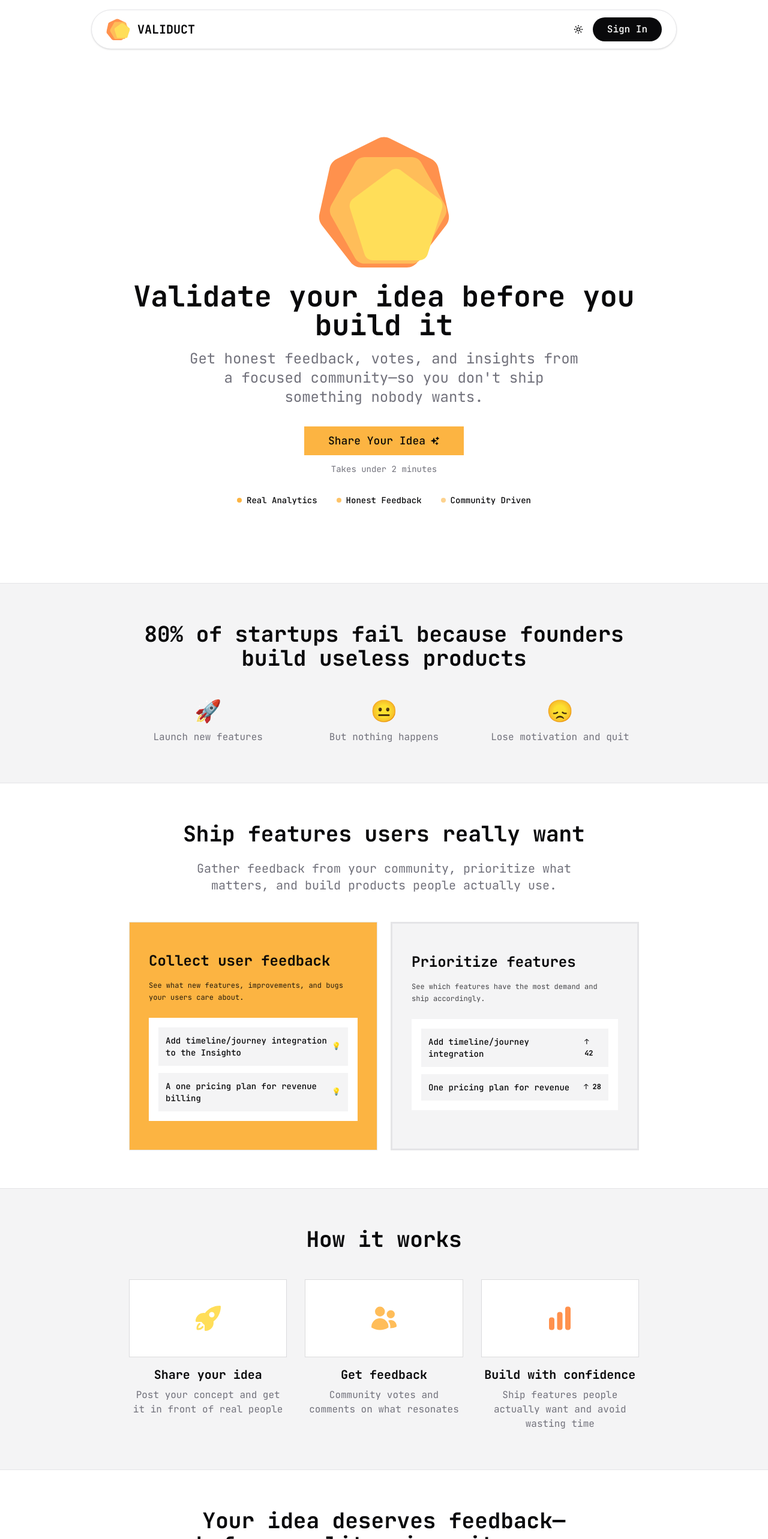
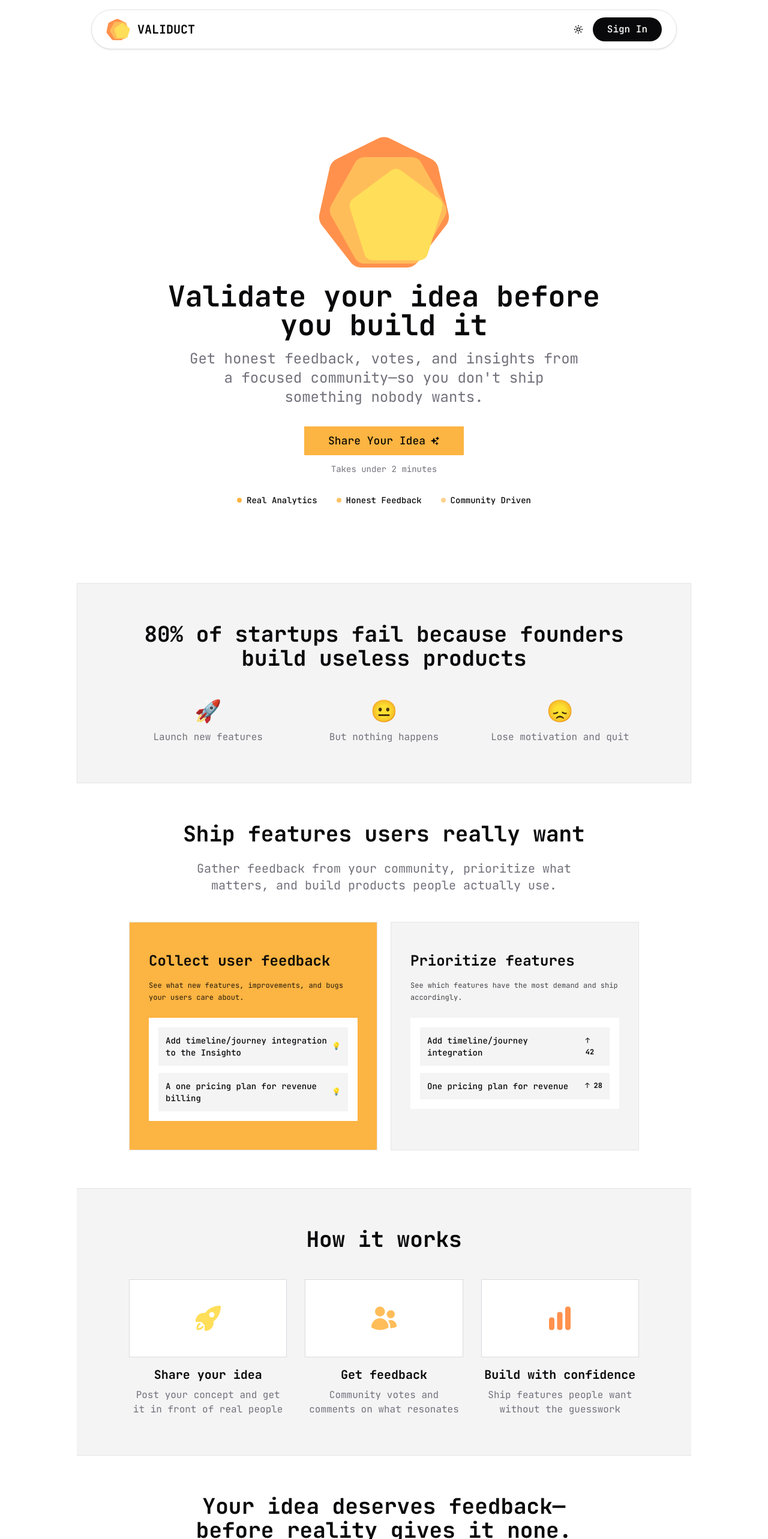
Before and after one commit to Ayroid/validuct, a Next.js app in the folder frontend/: page / in a window 1280 px wide. Shown: the top 2566 px of the page at 60% size. Built offline with nearby package versions, Linux system fonts and the light colour scheme; no server answers.

Commit message:
fix: set max-w-4xl

```diff
--- a/frontend/app/[username]/page.tsx
+++ b/frontend/app/[username]/page.tsx
@@ -104,7 +104,7 @@ export default function ProfilePage() {
 		<div className="min-h-screen bg-background">
 			{/* Profile Header */}
 			<div className="bg-card border-b">
-				<div className="max-w-7xl mx-auto px-4 sm:px-6 lg:px-8 py-8">
+				<div className="max-w-4xl mx-auto px-4 sm:px-6 lg:px-8 py-8">
 					<div className="max-w-4xl">
 						<Link
 							href="/home"
@@ -202,7 +202,7 @@ export default function ProfilePage() {
 			</div>
 
 			{/* Ideas Section */}
-			<div className="max-w-7xl mx-auto px-4 sm:px-6 lg:px-8 py-8">
+			<div className="max-w-4xl mx-auto px-4 sm:px-6 lg:px-8 py-8">
 				{/* Tabs */}
 				<div className="flex items-center justify-between mb-6">
 					<div className="flex gap-4 border-b">
--- a/frontend/app/home/page.tsx
+++ b/frontend/app/home/page.tsx
@@ -4,7 +4,7 @@ import IdeaShare from "@/components/IdeaShare";
 
 export default function TimelinePage() {
 	return (
-		<div className="min-h-screen bg-background">
+		<div className="min-h-screen bg-background max-w-5xl mx-auto">
 			<Navbar />
 			<IdeaShare />
 			<Timeline />
--- a/frontend/app/idea/[id]/edit/page.tsx
+++ b/frontend/app/idea/[id]/edit/page.tsx
@@ -167,7 +167,7 @@ export default function EditIdeaPage() {
 
 	return (
 		<div className="min-h-screen bg-background">
-			<div className="max-w-2xl mx-auto px-4 py-12">
+			<div className="max-w-4xl mx-auto px-4 py-8">
 				{/* Header */}
 				<div className="mb-10">
 					<Link
--- a/frontend/app/idea/new/page.tsx
+++ b/frontend/app/idea/new/page.tsx
@@ -104,7 +104,7 @@ export default function NewIdeaPage() {
 
 	return (
 		<div className="min-h-screen bg-background">
-			<div className="max-w-2xl mx-auto px-4 py-12">
+			<div className="max-w-4xl mx-auto px-4 py-8">
 				{/* Header */}
 				<div className="mb-10">
 					<Link
--- a/frontend/app/page.tsx
+++ b/frontend/app/page.tsx
@@ -16,12 +16,12 @@ export default async function Home() {
 	const ctaLink = session ? "/home" : "/login";
 
 	return (
-		<div className="min-h-screen bg-background">
+		<div className="min-h-screen bg-background max-w-5xl mx-auto">
 			<Navbar />
 
 			{/* Hero Section */}
 			<div className="py-16">
-				<div className="max-w-5xl mx-auto px-6">
+				<div className="max-w-4xl mx-auto">
 					<div className="border-none">
 						<div className="px-8 py-12 md:py-16 text-center">
 							<div className="flex justify-center mb-6">
@@ -66,7 +66,7 @@ export default async function Home() {
 			</div>
 
 			{/* Problem Section */}
-			<div className="py-16 bg-muted border-y">
+			<div className="py-16 bg-muted border">
 				<div className="max-w-4xl mx-auto px-6 text-center">
 					<h3 className="text-3xl md:text-4xl font-bold mb-6">
 						80% of startups fail because founders build useless products
@@ -101,7 +101,7 @@ export default async function Home() {
 
 					<div className="grid md:grid-cols-2 gap-6">
 						{/* Collect Feedback Card */}
-						<Card className="bg-primary text-primary-foreground border-0">
+						<Card className="bg-primary text-primary-foreground">
 							<CardContent className="p-8 text-left">
 								<h4 className="text-2xl font-bold mb-4">Collect user feedback</h4>
 								<p className="mb-6 opacity-90">
@@ -126,7 +126,7 @@ export default async function Home() {
 						</Card>
 
 						{/* Prioritize Features Card */}
-						<Card className="bg-secondary border-2">
+						<Card className="bg-secondary">
 							<CardContent className="p-8 text-left">
 								<h4 className="text-2xl font-bold mb-4">Prioritize features</h4>
 								<p className="text-secondary-foreground/80 mb-6">
@@ -192,7 +192,7 @@ export default async function Home() {
 							</Card>
 							<h4 className="text-xl font-bold mb-2">Build with confidence</h4>
 							<p className="text-muted-foreground">
-								Ship features people actually want and avoid wasting time
+								Ship features people want without the guesswork
 							</p>
 						</div>
 					</div>
--- a/frontend/components/Timeline.tsx
+++ b/frontend/components/Timeline.tsx
@@ -56,7 +56,7 @@ export default function Timeline() {
 		<div className="max-w-5xl mx-auto px-6 py-8">
 			<div className="w-full">
 				{/* Centered Tabs */}
-				<div className="flex justify-center border-b mb-8">
+				<div className="flex justify-between border-b mb-8">
 					{tabs.map((tab) => (
 						<button
 							key={tab.id}
@@ -64,13 +64,13 @@ export default function Timeline() {
 								setActiveTimeline(tab.id);
 								setPage(1);
 							}}
-							className={`px-12 py-3 font-medium transition-all relative ${
+							className={`px-12 py-3 font-medium transition-all relative flex-1 w-full${
 								activeTimeline === tab.id
-									? "text-foreground"
+									? "text-foreground bg-primary/10"
 									: "text-muted-foreground hover:text-foreground/80"
 							}`}
 						>
-							<span className="flex items-center gap-2">
+							<span className="flex items-center gap-2 justify-center">
 								<span>{tab.icon}</span>
 								<span>{tab.label}</span>
 							</span>
```
